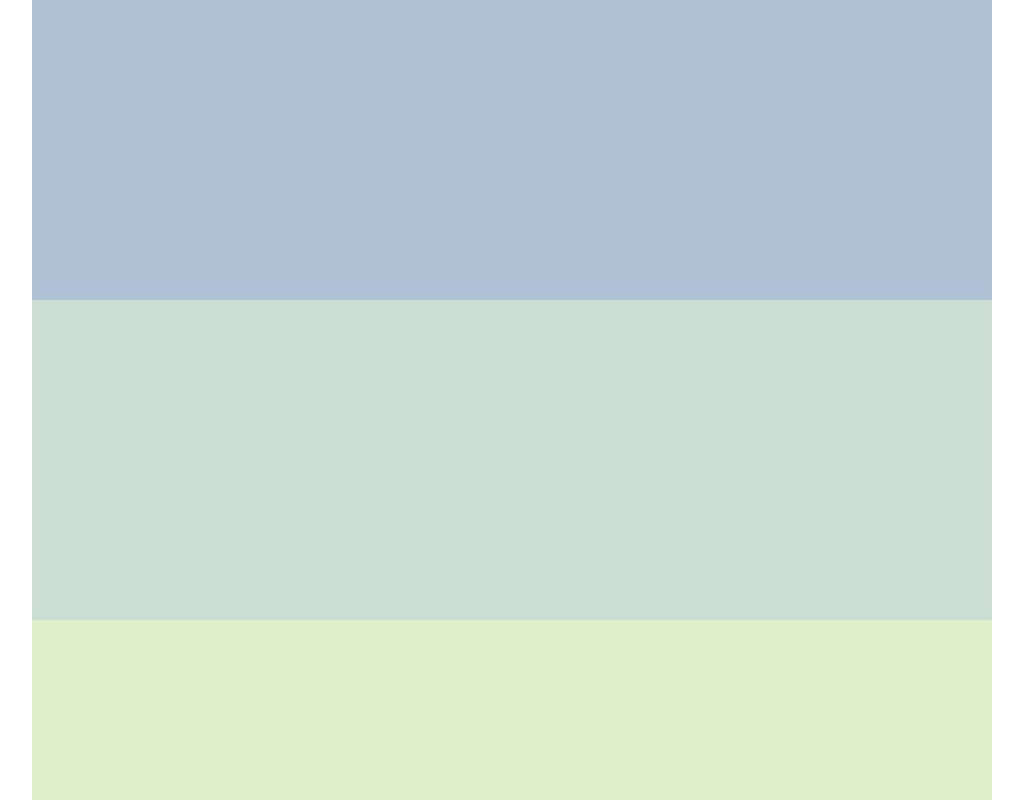
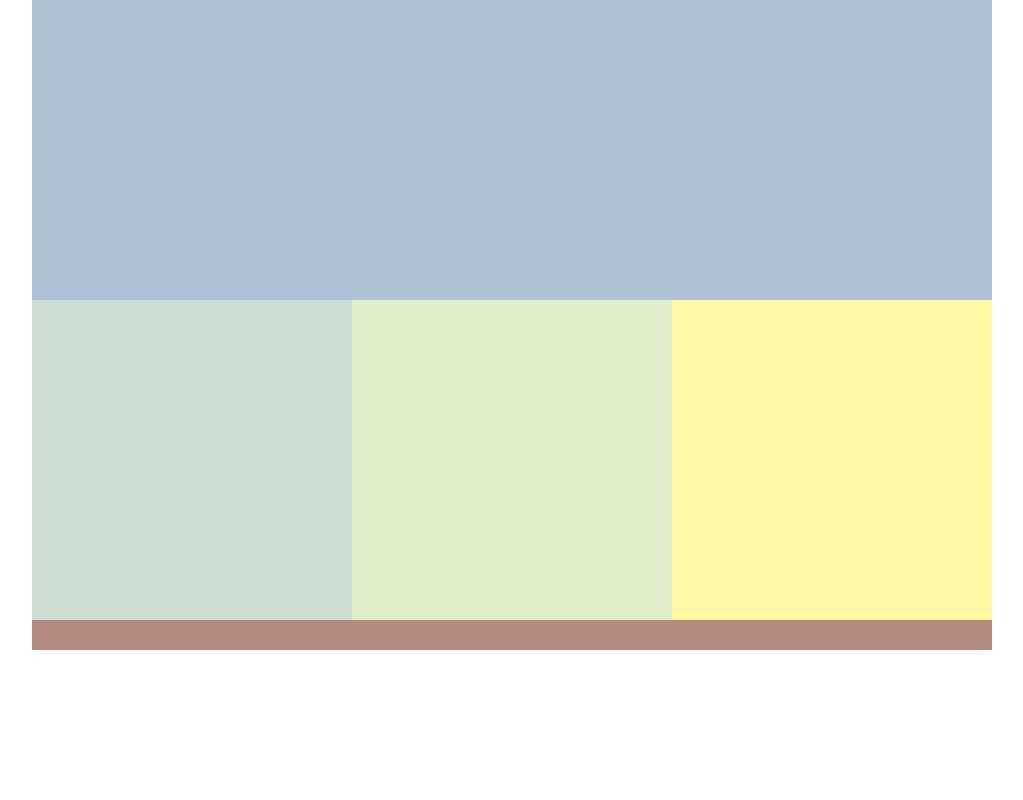
Before and after one commit to jared-ps/responsive-websites, a plain HTML site: page colors-starter/index.html in a window 1280 px wide. Shown: the top 800 px of the page, without its empty margins (128-1151 px from the left). Drawn offline with Linux system fonts and the light colour scheme.

Commit message:
edited width of columns for desktop ver to 1/3

```diff
--- a/colors-starter/css/main.css
+++ b/colors-starter/css/main.css
@@ -88,6 +88,12 @@ footer {
     background-color: #AFC2D5;
   }
 
+  .col-3 {
+    width: 33.33%;
+    height: 320px;
+    float: left;
+  }
+
   #column-1 {
     background-color: #CCDDD3;
   }
```
